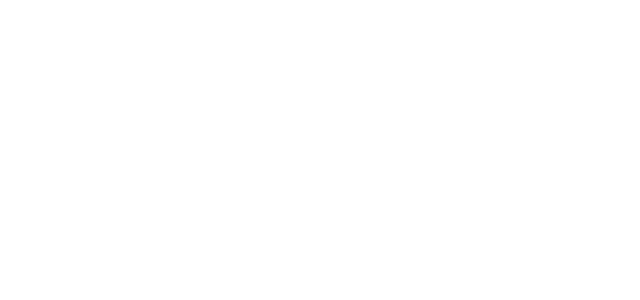
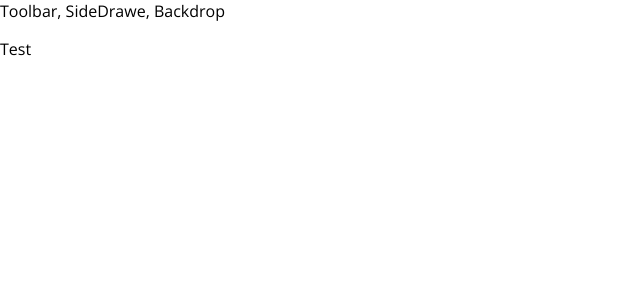
Before and after one commit to alexnro/React-BurgerBuilder, a React app: page / in a window 1280 px wide. Shown: the top 300 px of the page, without its empty margins (0-640 px from the left). Built offline with nearby package versions, Linux system fonts and the light colour scheme.

Commit message:
Create new components and change font-family

```diff
--- a/src/App.js
+++ b/src/App.js
@@ -1,11 +1,15 @@
 import React, { Component } from 'react';
+
+import Layout from './components/Layout/Layout';
 
 
 class App extends Component {
   render() {
     return (
       <div>
-
+        <Layout>
+          <p>Test</p>
+        </Layout>
       </div>
     );
   }
--- /dev/null
+++ b/src/components/Layout/Layout.js
@@ -0,0 +1,14 @@
+import React from 'react';
+
+import Aux from '../../hoc/Auxiliary';
+
+const Layout = ( props ) => (
+    <Aux>
+        <div>Toolbar, SideDrawe, Backdrop</div>
+        <main>
+            {props.children}
+        </main>
+    </Aux>
+);
+
+export default Layout;
--- /dev/null
+++ b/src/hoc/Auxiliary.js
@@ -0,0 +1,3 @@
+const aux = ( props ) => props.children;
+
+export default aux;
--- a/src/index.css
+++ b/src/index.css
@@ -1,14 +1,7 @@
 body {
   margin: 0;
   padding: 0;
-  font-family: -apple-system, BlinkMacSystemFont, "Segoe UI", "Roboto", "Oxygen",
-    "Ubuntu", "Cantarell", "Fira Sans", "Droid Sans", "Helvetica Neue",
-    sans-serif;
+  font-family: "Open Sans", sans-serif;
   -webkit-font-smoothing: antialiased;
   -moz-osx-font-smoothing: grayscale;
 }
-
-code {
-  font-family: source-code-pro, Menlo, Monaco, Consolas, "Courier New",
-    monospace;
-}
```
